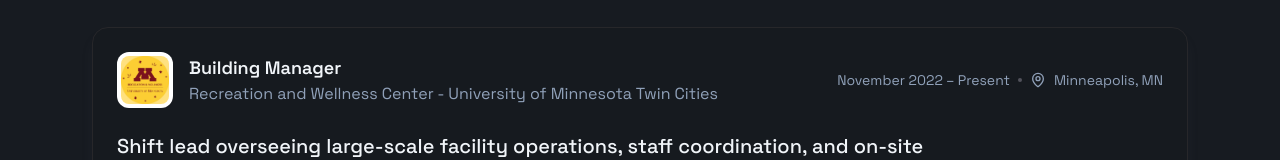
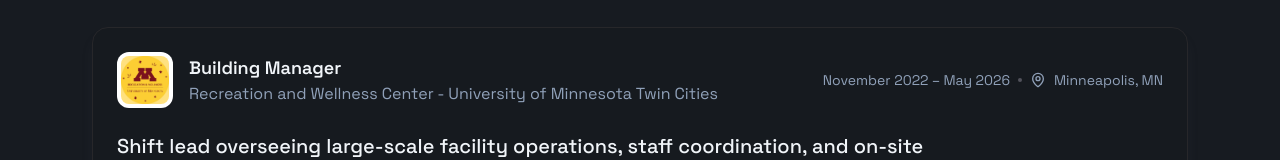
Before and after one commit to GardunoAlex/professional-portfolio, a React (Vite) app: page /experience in a window 1280 px wide. Shown: the part 3325-3485 px from the top of the page. Built offline with nearby package versions, Linux system fonts and the light colour scheme.

Commit message:
added updated date to recwell position

```diff
--- a/src/pages/Experience.jsx
+++ b/src/pages/Experience.jsx
@@ -123,7 +123,7 @@ export default function Experience() {
 		image: rec,
 		title: "Building Manager",
 		orgName: "Recreation and Wellness Center - University of Minnesota Twin Cities",
-		date: "November 2022 – Present",
+		date: "November 2022 – May 2026",
 		location: "Minneapolis, MN",
 		headliner: "Shift lead overseeing large-scale facility operations, staff coordination, and on-site emergency response",
 		bullets: [
```
